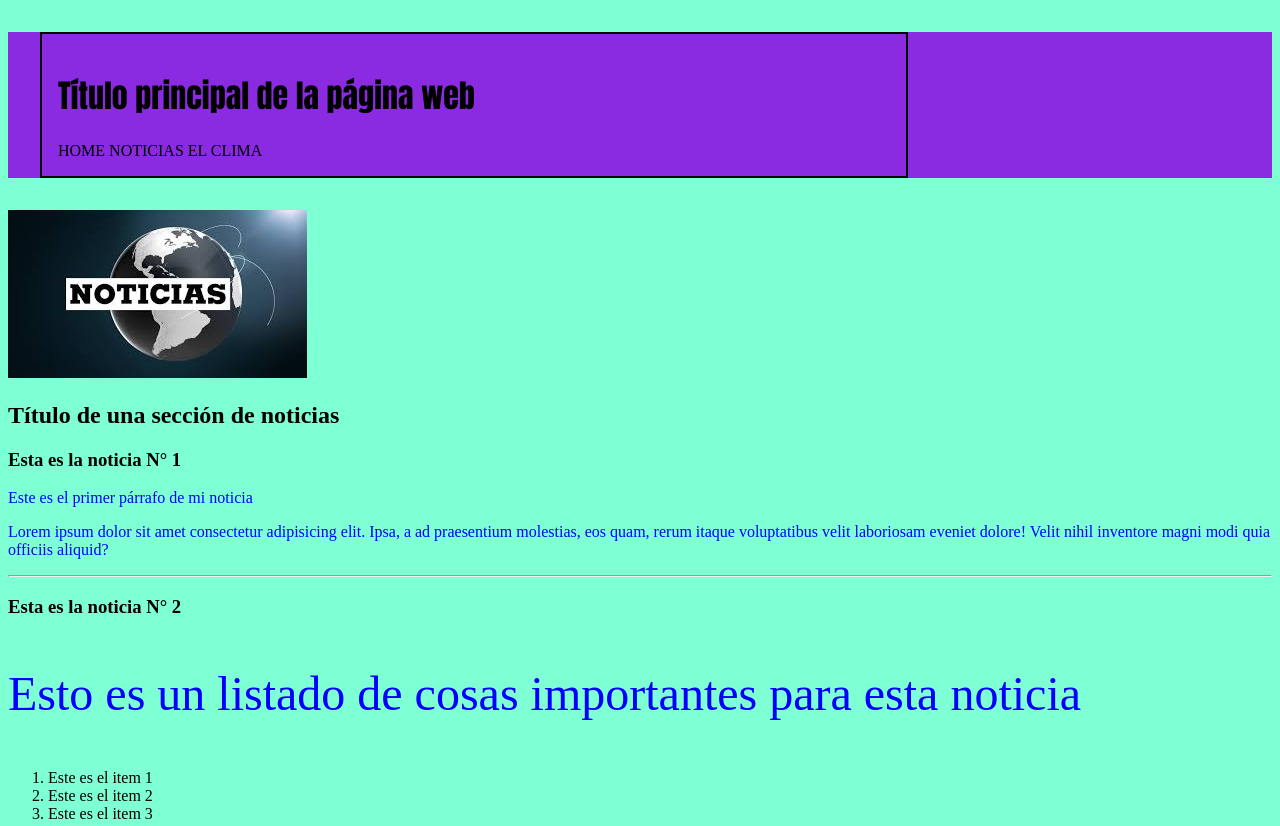
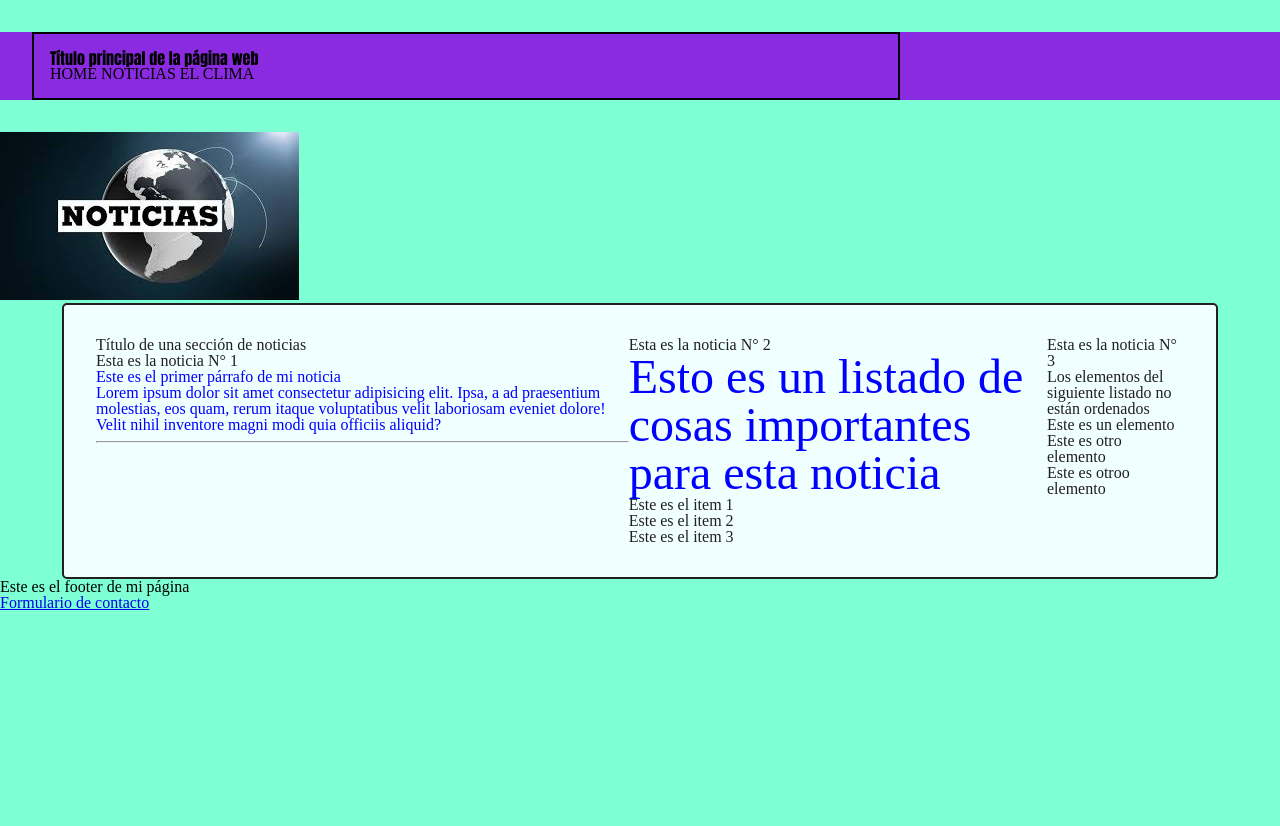
Before and after one commit to Valeriat92/RepositorioHenry, a plain HTML site: page PrácticaHTML/index.html in a window 1280 px wide. Shown: the top 826 px of the page. After the commit the page ends 800 px from the top, so only its background shows below. Drawn offline with Linux system fonts and the light colour scheme.

Commit message:
homework JS hasta ejercicio 14

```diff
--- a/PI/estilos.css
+++ b/PI/estilos.css
@@ -43,7 +43,6 @@
     justify-content: space-between;
     align-items: flex-start;
     margin: 4em auto 0;
-    align-items: flex-start;
     gap: 2em;
 }
 
--- a/PrácticaHTML/estilos.css
+++ b/PrácticaHTML/estilos.css
@@ -37,3 +37,21 @@ header{
     transition: 1s; /*el tiempo que demora en hacer el cambio, es para que sea mas suave*/
 
 }
+#contenedor-noticias{
+
+    background-color: azure;
+    width: 85vw;
+    margin:auto;
+    margin: top 1.5em;
+    border: 2px solid; color: rgb(34, 31, 31);
+    border-radius: 5px;
+    padding: 2em;
+    display: flex; /* sigue la logica de flex para posicionar el contenido, de forma prederterminada el conetendor de tipo flex posiciona los elementos en una fila horizontal*/
+    justify-content: space-evenly; /*regula el espaciado entre los elementos*/
+
+}
+
+/*En todos los elementos div se puede colocar "display flex" lo que los posiciona de forma orizontal*/
+/*Con display: flex-direction: column los elementos se posicionan de forma vertical, en columna*/
+/*gap: espacio chiquito entre un elemento y otro, de forma horizontal*/
+/*align-items: center*/
--- a/PrácticaHTML/index.html
+++ b/PrácticaHTML/index.html
@@ -3,6 +3,7 @@
     <head>
         <meta charset="UTF-8">
         <meta name="viewport" content="width=device-width, initial-scale=1.0">
+        <link rel="stylesheet" type="text/css" href="./reset.css">
         <link rel="stylesheet" type="text/css" href="./estilos.css" /> <!--para vincular la hoja de estilos-->
         <title>Mi página web</title>
     </head>
@@ -23,6 +24,8 @@
 
             <img src="./noticias.jpg"/>
             <section>
+
+                <div id="contenedor-noticias">
                         <article>
                                  <h2>Título de una sección de noticias</h2>
                             <h3>Esta es la noticia N° 1</h3>
@@ -56,6 +59,9 @@
                             </ul>
                             </div>
                         </article>
+                </div>
+
+
             </section>
         </main>
 
--- /dev/null
+++ b/PrácticaHTML/reset.css
@@ -0,0 +1,51 @@
+/* reset.css */
+
+html, body, div, span, applet, object, iframe,
+h1, h2, h3, h4, h5, h6, p, blockquote, pre,
+a, abbr, acronym, address, big, cite, code,
+del, dfn, em, img, ins, kbd, q, s, samp,
+small, strike, strong, sub, sup, tt, var,
+b, u, i, center,
+dl, dt, dd, ol, ul, li,
+fieldset, form, label, legend,
+table, caption, tbody, tfoot, thead, tr, th, td,
+article, aside, canvas, details, embed,
+figure, figcaption, footer, header, hgroup,
+menu, nav, output, ruby, section, summary,
+time, mark, audio, video {
+  margin: 0;
+  padding: 0;
+  border: 0;
+  font-size: 100%;
+  font: inherit;
+  vertical-align: baseline;
+}
+
+/* HTML5 display-role reset for older browsers */
+article, aside, details, figcaption, figure,
+footer, header, hgroup, menu, nav, section {
+  display: block;
+}
+
+body {
+  line-height: 1;
+}
+
+ol, ul {
+  list-style: none;
+}
+
+blockquote, q {
+  quotes: none;
+}
+
+blockquote::before, blockquote::after,
+q::before, q::after {
+  content: '';
+  content: none;
+}
+
+table {
+  border-collapse: collapse;
+  border-spacing: 0;
+}
```
Also changed, not shown: JS/controldeflujos.js (added, +11 -0 lines), JS/funciones.js (added, +38 -0 lines), JS/variables.js (added, +27 -0 lines). Lines whose indentation alone changed are shown as unchanged.
